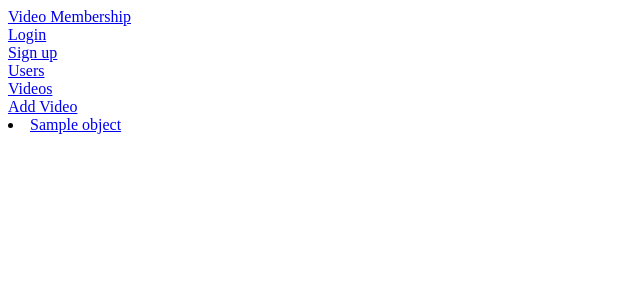
After one commit to ArtusU/videome, a Python web app: template app/templates/videos/list.html in a window 1280 px wide. The commit adds this page. Shown: the top 300 px of the page, without its empty margins (0-640 px from the left). Run offline with Jinja, Linux system fonts and the light colour scheme; the template is opened without the code that fills it: most values are stand-ins (such as "Sample title", 1, 10 or a date in 2020).

Commit message:
Video List View Fixes #40

```diff
--- a/app/templates/snippets/nav.html
+++ b/app/templates/snippets/nav.html
@@ -12,6 +12,9 @@
     <a href="/users">Users</a>
   </div>
   <div>
+    <a href="/videos">Videos</a>
+  </div>
+  <div>
     <a href="/videos/create">Add Video</a>
   </div>
 </nav>
--- /dev/null
+++ b/app/templates/videos/list.html
@@ -0,0 +1,14 @@
+{% extends "base.html" %}
+
+{% block content %}
+
+{% for object in object_list %}
+
+    <li>
+        <a href="{{ object.path }}">
+        {% if not object.title %}{{ object.host_id }}{% else %}{{ object.title }}{% endif %}
+        </a>
+    </li>
+{% endfor %}
+
+{% endblock %}
--- a/app/videos/models.py
+++ b/app/videos/models.py
@@ -18,6 +18,7 @@ class Video(Model):
     host_id = columns.Text(primary_key=True) # YouTube, Vimeo
     db_id = columns.UUID(primary_key=True, default=uuid.uuid1) # UUID1
     host_service = columns.Text(default='youtube')
+    title = columns.Text()
     url = columns.Text() # secure
     user_id = columns.UUID()
     # user_display_name
@@ -26,7 +27,7 @@ class Video(Model):
         return self.__repr__()
 
     def __repr__(self):
-        return f"Video(host_id={self.host_id}, host_service={self.host_service})"
+        return f"Video(title={self.title}, host_id={self.host_id}, host_service={self.host_service})"
 
     def as_data(self):
         return {f"{self.host_service}_id": self.host_id, "path": self.path}
--- a/app/videos/routers.py
+++ b/app/videos/routers.py
@@ -5,6 +5,7 @@ from fastapi.responses import HTMLResponse
 from app import utils
 from app.users.decorators import login_required
 from app.shortcuts import render, redirect
+from app.videos.models import Video
 
 from .schemas import VideoCreateSchema
 
@@ -41,7 +42,10 @@ def video_create_post_view(request: Request, title: str=Form(...), url: str = Fo
 
 @router.get("/", response_class=HTMLResponse)
 def video_list_view(request: Request):
-    context = {}
+    q = Video.objects.all().limit(100)
+    context = {
+        "object_list": q
+        }
     return render(request, "videos/list.html", context)
 
 
--- a/app/videos/schemas.py
+++ b/app/videos/schemas.py
@@ -31,6 +31,7 @@ class VideoCreateSchema(BaseModel):
             raise ValueError(f"{url} is not a valid YouTube URL")
         return url
 
+    @root_validator
     def validate_data(cls, values):
         url = values.get("url")
         title = values.get("title")
@@ -55,4 +56,7 @@ class VideoCreateSchema(BaseModel):
             raise ValueError("There's a problem with your account, please try again.")
         if not isinstance(video_obj, Video):
             raise ValueError("There's a problem with your account, please try again.")
+        # if title is not None:
+        #     video_obj.title = title
+        #     video_obj.save()
         return video_obj.as_data()
```
